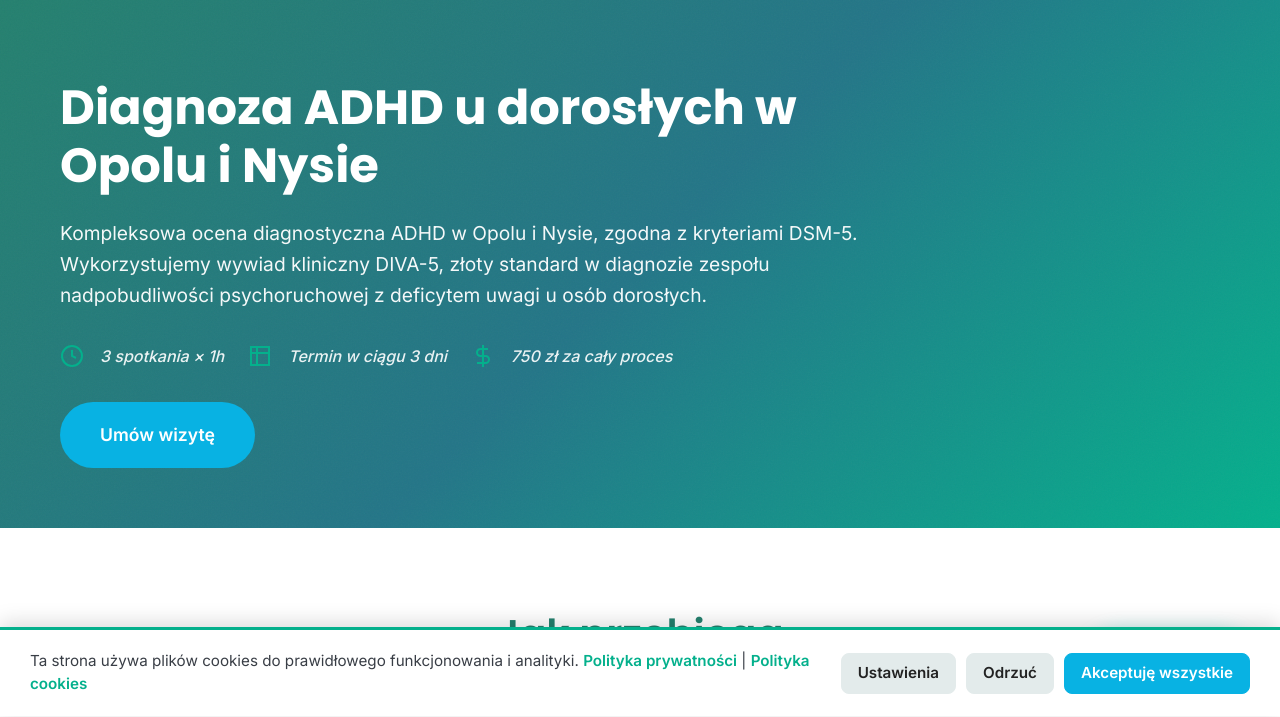
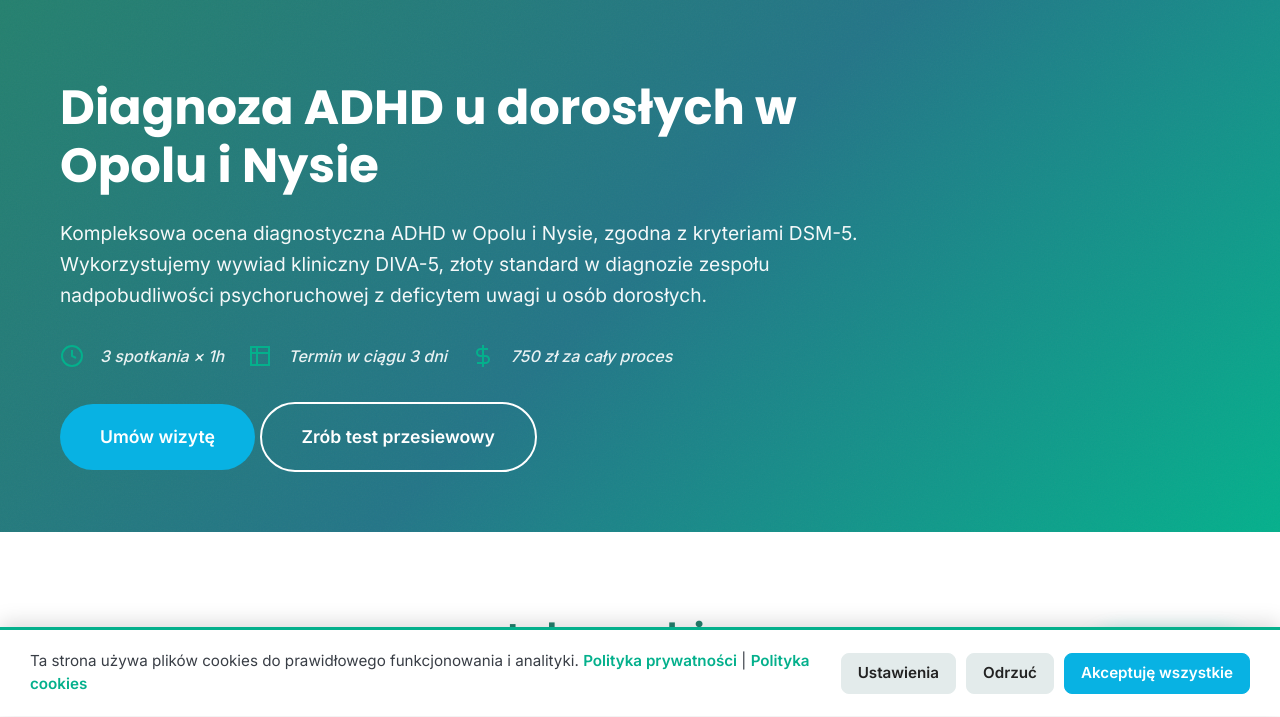
Before and after one commit to MonkeyBooze/Psycholog-website, a Django app: page /diagnoza-adhd/ in a window 1280 px wide. Shown: the part 84-801 px from the top of the page. Run offline with Django 5.2, Linux system fonts and the light colour scheme; data that the repository does not hold is empty.

Commit message:
Link the ADHD screening test from the ADHD page and llms.txt
The test page was reachable only through the sitemap. The ADHD diagnosis hero gets a second button, readable on the dark background, and llms.txt lists the test. The credit names both the translator's names given in the PDF.

```diff
--- a/app/static/css/pages/services.css
+++ b/app/static/css/pages/services.css
@@ -256,3 +256,8 @@
   margin: 2rem auto 0;
   color: var(--text-muted);
 }
+
+.service-hero .btn-secondary {
+  color: var(--text-on-dark);
+  border-color: var(--text-on-dark);
+}
--- a/app/templates/diagnoza_adhd.html
+++ b/app/templates/diagnoza_adhd.html
@@ -38,6 +38,7 @@
             </div>
 
             <a href="#booking" class="btn btn-primary btn-large">Umów wizytę</a>
+            <a href="/test-adhd/" class="btn btn-secondary btn-large">Zrób test przesiewowy</a>
         </div>
     </div>
 </section>
--- a/app/templates/llms.txt
+++ b/app/templates/llms.txt
@@ -22,6 +22,7 @@ Opinie: {{ ZNANYLEKARZ_URL }}
 ## Więcej informacji
 
 - [Zespół i biogramy]({{ SITE_URL }}/o-nas/)
+- [Test przesiewowy ADHD dla dorosłych]({{ SITE_URL }}/test-adhd/): 6 pytań skali ASRS v1.1, wynik liczony w przeglądarce, to nie diagnoza.
 - [Cennik]({{ SITE_URL }}/cennik/)
 - [Kontakt i zapisy]({{ SITE_URL }}/kontakt/)
 {% endautoescape %}
--- a/app/templates/test_adhd.html
+++ b/app/templates/test_adhd.html
@@ -68,7 +68,7 @@
     </div>
 
     {{ test|json_script:"adhd-test-data" }}
-    <p class="adhd-test-source"><small>Źródło: Adult ADHD Self-Report Scale (ASRS v1.1) Screener, tłumaczenie Monika Teodorowicz (2023),
+    <p class="adhd-test-source"><small>Źródło: Adult ADHD Self-Report Scale (ASRS v1.1) Screener, tłumaczenie Monika Teodorowicz (Szaniawska), wersja poprawiona 2023,
       © World Health Organization.</small></p>
   </div>
 </section>
--- a/app/tests.py
+++ b/app/tests.py
@@ -154,6 +154,11 @@ class AdhdTestPageTests(TestCase):
         self.assertIn('nie są zapisywane', html)
         self.assertIn(f'tel:{site_data.PHONE_E164}', html)
         self.assertIn('World Health Organization', html)
+
+    def test_test_is_linked_from_the_adhd_page_and_llms_txt(self):
+        self.assertIn('href="/test-adhd/"', html_of(self.client, 'diagnoza_adhd'))
+        llms = self.client.get('/llms.txt', HTTP_HOST=HOST, secure=True).content.decode()
+        self.assertIn(f'{site_data.SITE_URL}/test-adhd/', llms)
 
 @without_manifest
 class LlmsTxtTests(TestCase):
```
